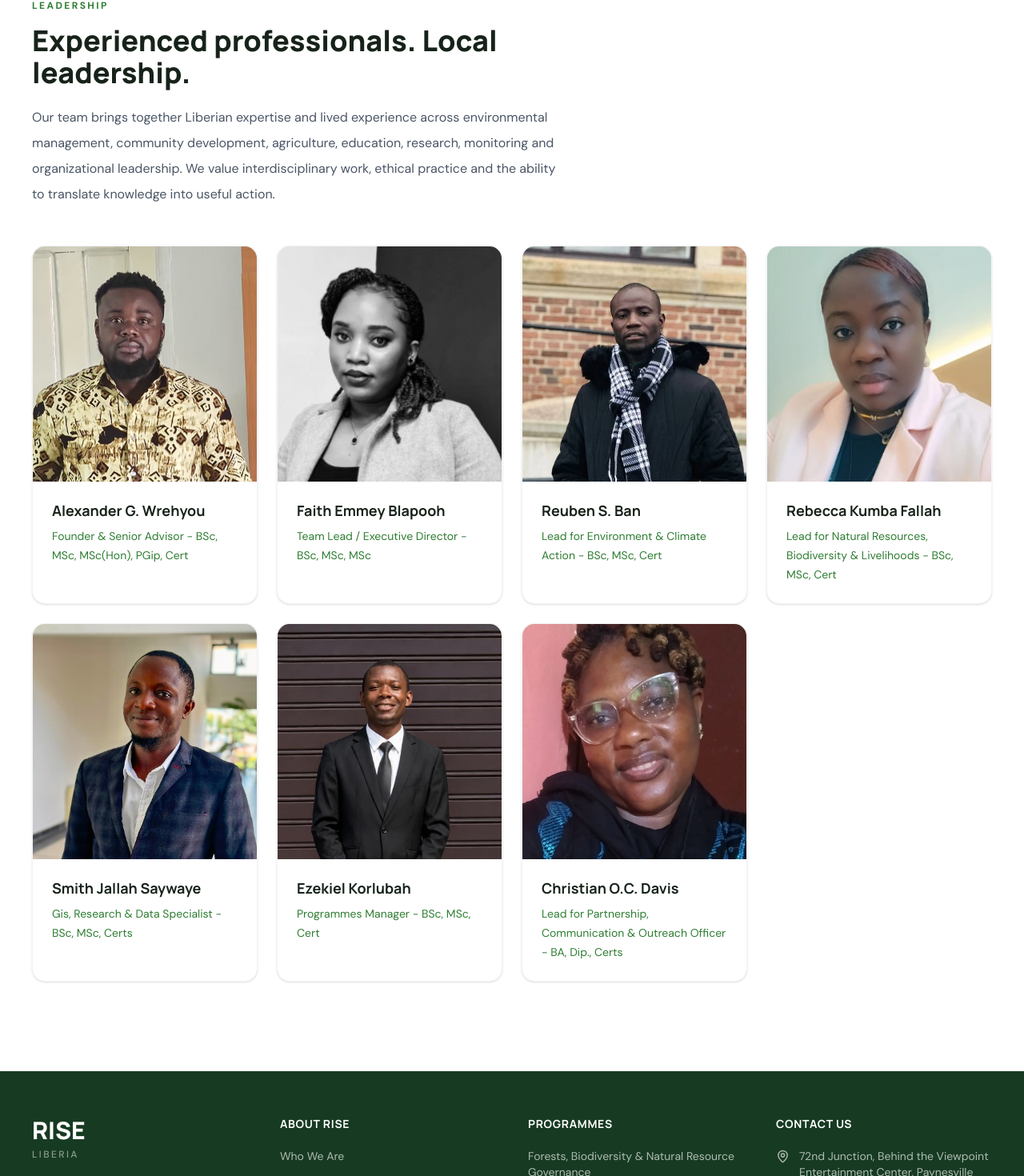
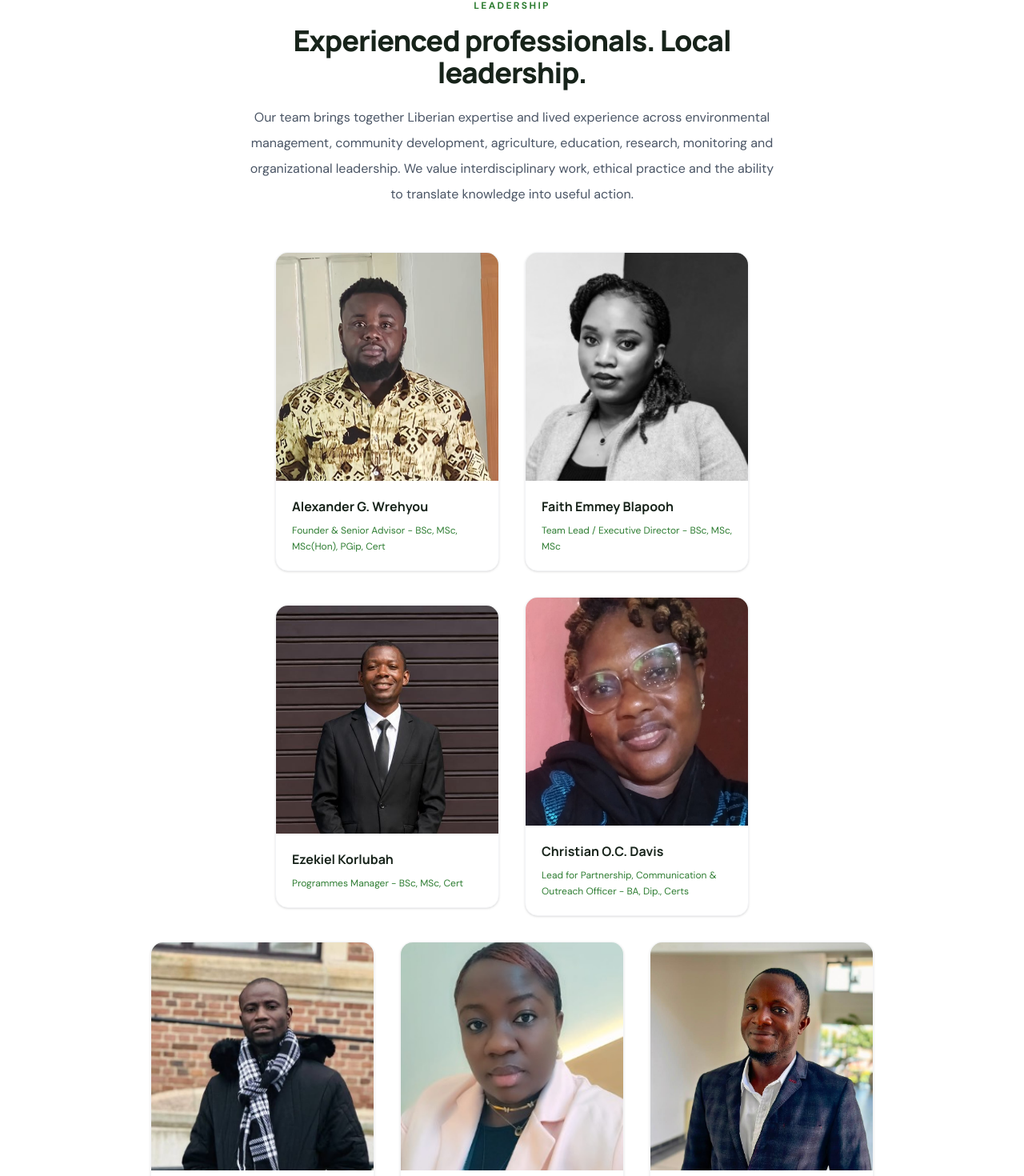
Before and after one commit to FitzgeraldChallar/riselr-ngo, a React (Vite) app: page /about/leadership in a window 1280 px wide. Shown: the part 674-2144 px from the top of the page at 80% size. Built offline with nearby package versions, Linux system fonts and the light colour scheme; the HTML template or start-up script is replaced by a standard one.

Commit message:
additional updates

```diff
--- a/src/pages/About/Leadership.jsx
+++ b/src/pages/About/Leadership.jsx
@@ -14,6 +14,18 @@ const leaders = [
     role: "Team Lead / Executive Director - BSc, MSc, MSc",
     image: "/images/rise-leader-5.jpg",
     version: "5",
+  },
+  {
+    name: "Ezekiel Korlubah",
+    role: "Programmes Manager - BSc, MSc, Cert",
+    image: "/images/rise-leader-4.jpg",
+    version: "4",
+  },
+  {
+    name: "Christian O.C. Davis",
+    role: "Lead for Partnership, Communication & Outreach Officer - BA, Dip., Certs",
+    image: "/images/rise-leader-7.jpg",
+    version: "7",
   },
   {
     name: "Reuben S. Ban",
@@ -33,80 +45,53 @@ const leaders = [
     image: "/images/rise-leader-3.jpg",
     version: "3",
   },
-  {
-    name: "Ezekiel Korlubah",
-    role: "Programmes Manager - BSc, MSc, Cert",
-    image: "/images/rise-leader-4.jpg",
-    version: "4",
-  },
-  {
-    name: "Christian O.C. Davis",
-    role: "Lead for Partnership, Communication & Outreach Officer - BA, Dip., Certs",
-    image: "/images/rise-leader-7.jpg",
-    version: "7",
-  },
 ];
 
 export default function Leadership() {
-  return (
-    <AboutPageLayout
-      title="Leadership"
-      description="Meet the professionals providing strategic direction and technical leadership for RISE."
-      image={aboutImages.leadership}
-    >
-      <section className="py-20 sm:py-24 lg:py-28">
-        <div className="mx-auto max-w-350 px-5 sm:px-8 lg:px-10">
+  // Explicit row arrangement:
+  // Row 1 → 2 leaders
+  // Row 2 → 2 leaders
+  // Row 3 → 3 leaders
+  const firstRow = leaders.slice(0, 2);
+  const secondRow = leaders.slice(2, 4);
+  const thirdRow = leaders.slice(4, 7);
 
-          {/* =========================================================
-              INTRODUCTION
-          ========================================================= */}
-          <div className="max-w-2xl">
-            <p className="text-xs font-bold uppercase tracking-[0.2em] text-[#2E7D32]">
-              Leadership
-            </p>
-
-            <h2 className="mt-4 font-['Manrope'] text-3xl font-extrabold text-[#17231A] sm:text-4xl">
-              Experienced professionals. Local leadership.
-            </h2>
-
-            <p className="mt-5 text-base leading-8 text-gray-600">
-              Our team brings together Liberian expertise and lived experience
-              across environmental management, community development,
-              agriculture, education, research, monitoring and organizational
-              leadership. We value interdisciplinary work, ethical practice
-              and the ability to translate knowledge into useful action.
-            </p>
-          </div>
-
-          {/* =========================================================
-              LEADERSHIP CARDS
-          ========================================================= */}
-          <div className="mt-12 grid gap-6 md:grid-cols-2 lg:grid-cols-4">
-            {leaders.map((leader) => {
+  const LeaderCard = ({ leader }) => {
     /*
      * Cache-busting query parameter.
-               *
-               * This is especially useful on Vercel when an image has
-               * been replaced but the filename remains the same.
+     * Useful when replacing an image on Vercel while
+     * keeping the same filename.
      */
     const imageSrc = `${leader.image}?v=${leader.version}`;
 
     return (
       <article
-                  key={`${leader.name}-${leader.image}`}
-                  className="overflow-hidden rounded-2xl border border-gray-100 bg-white shadow-sm transition-shadow duration-300 hover:shadow-md"
+        className="
+          w-full
+          max-w-70
+          overflow-hidden
+          rounded-2xl
+          border
+          border-gray-100
+          bg-white
+          shadow-sm
+          transition-all
+          duration-300
+          hover:-translate-y-1
+          hover:shadow-lg
+        "
       >
         {/* =====================================================
             LEADER IMAGE
         ===================================================== */}
-                  <div className="relative aspect-[4/4.2] overflow-hidden bg-[#EAF2EA]">
+        <div className="relative aspect-[4/4.1] overflow-hidden bg-[#EAF2EA]">
           <img
             key={imageSrc}
             src={imageSrc}
             alt={`${leader.name} - ${leader.role}`}
             loading="lazy"
             decoding="async"
-                      className="absolute inset-0 h-full w-full object-cover"
+            className="absolute inset-0 h-full w-full object-cover transition-transform duration-500 hover:scale-[1.03]"
             onError={(event) => {
               event.currentTarget.style.display = "none";
 
@@ -122,7 +107,7 @@ export default function Leadership() {
           {/* Fallback shown only when image fails */}
           <div className="absolute inset-0 hidden items-center justify-center text-[#2E7D32]">
             <UserRound
-                        size={55}
+              size={48}
               strokeWidth={1.2}
             />
           </div>
@@ -131,19 +116,155 @@ export default function Leadership() {
         {/* =====================================================
             LEADER INFORMATION
         ===================================================== */}
-                  <div className="p-6">
-                    <h3 className="font-['Manrope'] text-lg font-bold leading-6 text-[#17231A]">
+        <div className="p-5">
+          <h3 className="font-['Manrope'] text-base font-bold leading-6 text-[#17231A]">
             {leader.name}
           </h3>
 
-                    <p className="mt-2 text-sm leading-6 text-[#2E7D32]">
+          <p className="mt-2 text-xs leading-5 text-[#2E7D32]">
             {leader.role}
           </p>
         </div>
       </article>
     );
-            })}
+  };
+
+  return (
+    <AboutPageLayout
+      title="Leadership"
+      description="Meet the professionals providing strategic direction and technical leadership for RISE."
+      image={aboutImages.leadership}
+    >
+      <section className="py-20 sm:py-24 lg:py-28">
+        <div className="mx-auto max-w-350 px-5 sm:px-8 lg:px-10">
+
+          {/* =========================================================
+              INTRODUCTION
+          ========================================================= */}
+          <div className="mx-auto max-w-2xl text-center">
+            <p className="text-xs font-bold uppercase tracking-[0.2em] text-[#2E7D32]">
+              Leadership
+            </p>
+
+            <h2 className="mt-4 font-['Manrope'] text-3xl font-extrabold tracking-[-0.03em] text-[#17231A] sm:text-4xl">
+              Experienced professionals. Local leadership.
+            </h2>
+
+            <p className="mt-5 text-base leading-8 text-gray-600">
+              Our team brings together Liberian expertise and lived
+              experience across environmental management, community
+              development, agriculture, education, research, monitoring
+              and organizational leadership. We value interdisciplinary
+              work, ethical practice and the ability to translate
+              knowledge into useful action.
+            </p>
           </div>
+
+          {/* =========================================================
+              LEADERSHIP CARDS
+          ========================================================= */}
+          <div className="mt-14 space-y-8">
+
+            {/* =====================================================
+                ROW 1 — TWO LEADERS
+            ===================================================== */}
+            <div className="flex flex-col items-center justify-center gap-8 sm:flex-row">
+              {firstRow.map((leader) => (
+                <LeaderCard
+                  key={`${leader.name}-${leader.image}`}
+                  leader={leader}
+                />
+              ))}
+            </div>
+
+            {/* =====================================================
+                ROW 2 — TWO LEADERS
+            ===================================================== */}
+            <div className="flex flex-col items-center justify-center gap-8 sm:flex-row">
+              {secondRow.map((leader) => (
+                <LeaderCard
+                  key={`${leader.name}-${leader.image}`}
+                  leader={leader}
+                />
+              ))}
+            </div>
+
+            {/* =====================================================
+                ROW 3 — THREE LEADERS
+            ===================================================== */}
+            <div className="flex flex-col items-center justify-center gap-8 sm:flex-row sm:flex-wrap">
+              {thirdRow.map((leader) => (
+                <LeaderCard
+                  key={`${leader.name}-${leader.image}`}
+                  leader={leader}
+                />
+              ))}
+            </div>
+
+          </div>
+
+          {/* =========================================================
+              LEADERSHIP STRUCTURE
+          ========================================================= */}
+          <section className="mt-24 border-t border-gray-100 pt-20 sm:mt-28 sm:pt-24">
+
+            {/* Section Heading */}
+            <div className="mx-auto max-w-3xl text-center">
+              <p className="text-xs font-bold uppercase tracking-[0.2em] text-[#2E7D32]">
+                Organizational Structure
+              </p>
+
+              <h2 className="mt-4 font-['Manrope'] text-3xl font-extrabold tracking-[-0.03em] text-[#17231A] sm:text-4xl">
+                Leadership Structure
+              </h2>
+
+              <p className="mt-5 text-base leading-8 text-gray-600">
+                An overview of the leadership and organizational structure
+                through which RISE coordinates its programmes, partnerships
+                and technical work.
+              </p>
+            </div>
+
+            {/* Structure Image */}
+            <div className="mx-auto mt-12 max-w-6xl">
+              <div className="overflow-hidden rounded-2xl border border-gray-100 bg-[#F4F8F3] p-3 shadow-sm sm:p-5 lg:p-7">
+                <img
+                  src="/images/leadership-structure.jpg"
+                  alt="RISE organizational leadership structure"
+                  loading="lazy"
+                  decoding="async"
+                  className="h-auto w-full rounded-xl object-contain"
+                  onError={(event) => {
+                    event.currentTarget.style.display = "none";
+
+                    const fallback =
+                      event.currentTarget.nextElementSibling;
+
+                    if (fallback) {
+                      fallback.style.display = "flex";
+                    }
+                  }}
+                />
+
+                {/* Image fallback */}
+                <div className="hidden min-h-60 items-center justify-center rounded-xl bg-[#EAF2EA] px-6 text-center text-[#2E7D32]">
+                  <div>
+                    <UserRound
+                      size={48}
+                      strokeWidth={1.2}
+                      className="mx-auto"
+                    />
+
+                    <p className="mt-4 text-sm font-medium">
+                      Leadership structure image coming soon.
+                    </p>
+                  </div>
+                </div>
+              </div>
+            </div>
+
+          </section>
+
         </div>
       </section>
     </AboutPageLayout>
```
Also changed, not shown: public/images/leadership-structure.jpg (added). Lines whose indentation alone changed are shown as unchanged.
